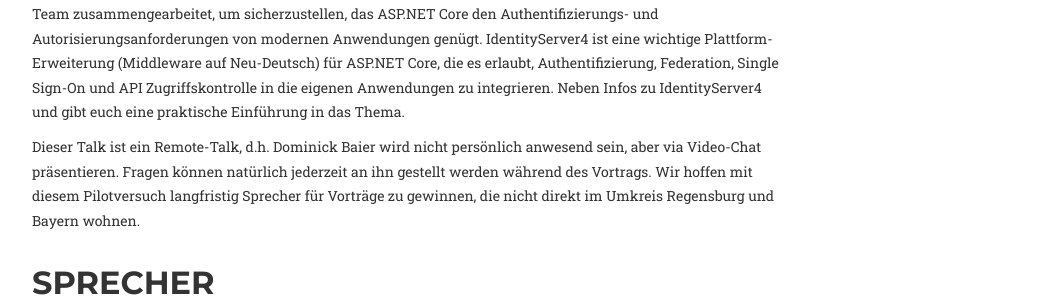
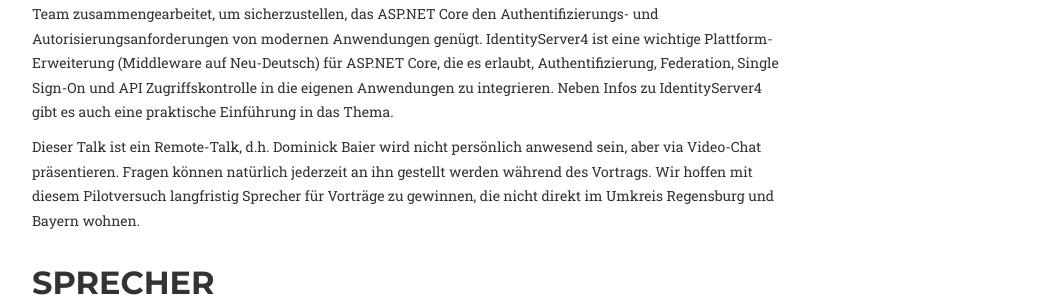
Before and after one commit to DotNetRegensburg/dotnetregensburg.github.io, a Jekyll site: the page built from _posts/2017-03-06-identity-server.md, in a window 1280 px wide. Shown: the part 332-629 px from the top of the page, without its empty margins (38-1101 px from the left). Built offline with Jekyll 4.4.1, drawn with Linux system fonts in a browser that asks for light colours; some web fonts are replaced; some of the changed text lies outside the part shown.

Commit message:
fixed type in March 2017 talk

```diff
--- a/_posts/2017-03-06-identity-server.md
+++ b/_posts/2017-03-06-identity-server.md
@@ -17,6 +17,6 @@
 ---
 Der Siegeszug von REST und HTTP hat in den letzten Jahren einen deutlichen Einfluss auf die Systemarchitektur moderner Anwendungen genommen: Web Apps, Web APIs, und Microservices brechen monolithische Designs auf in kleinere, fokussierte Prozesse, von denen viele auch direkt vom Endnutzer angesprochen werden. Doch wie sichert man eine solche Architektur effektiv mit Authentifizierung und Autorisierung ab und bietet dabei dem Nutzer den Komfort des Single-Sign-On?
 
-Dominick Baier ist einer der Autoren von IdentityServer4 und hat in den letzten Jahren eng mit dem ASP.NET Team zusammengearbeitet, um sicherzustellen, das ASP.NET Core den Authentifizierungs- und Autorisierungsanforderungen von modernen Anwendungen genügt. IdentityServer4 ist eine wichtige Plattform-Erweiterung (Middleware auf Neu-Deutsch) für ASP.NET Core, die es erlaubt, Authentifizierung, Federation, Single Sign-On und API Zugriffskontrolle in die eigenen Anwendungen zu integrieren. Neben Infos zu IdentityServer4 und gibt euch eine praktische Einführung in das Thema.
+Dominick Baier ist einer der Autoren von IdentityServer4 und hat in den letzten Jahren eng mit dem ASP.NET Team zusammengearbeitet, um sicherzustellen, das ASP.NET Core den Authentifizierungs- und Autorisierungsanforderungen von modernen Anwendungen genügt. IdentityServer4 ist eine wichtige Plattform-Erweiterung (Middleware auf Neu-Deutsch) für ASP.NET Core, die es erlaubt, Authentifizierung, Federation, Single Sign-On und API Zugriffskontrolle in die eigenen Anwendungen zu integrieren. Neben Infos zu IdentityServer4 gibt es auch eine praktische Einführung in das Thema.
 
 Dieser Talk ist ein Remote-Talk, d.h. Dominick Baier wird nicht persönlich anwesend sein, aber via Video-Chat präsentieren. Fragen können natürlich jederzeit an ihn gestellt werden während des Vortrags. Wir hoffen mit diesem Pilotversuch langfristig Sprecher für Vorträge zu gewinnen, die nicht direkt im Umkreis Regensburg und Bayern wohnen.
```
